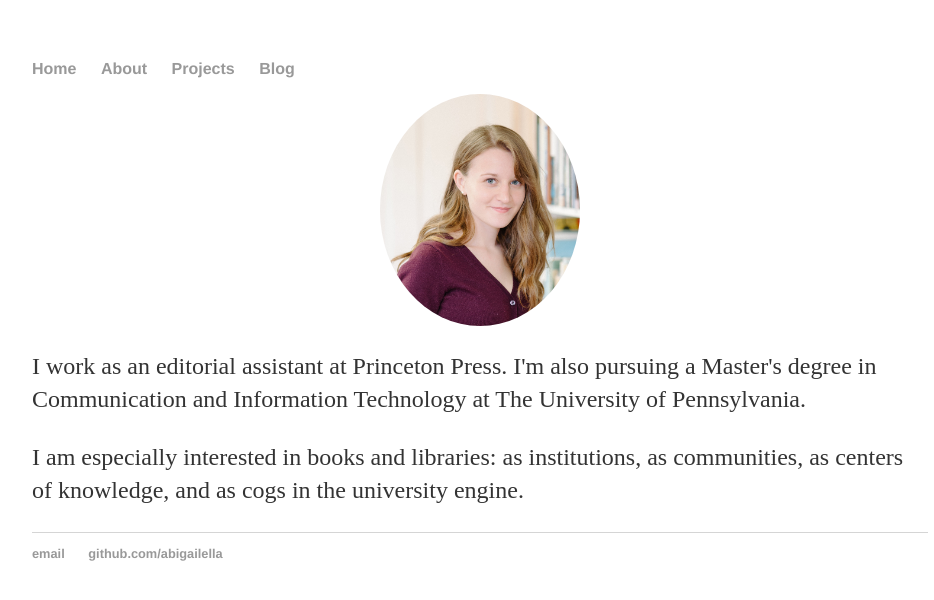
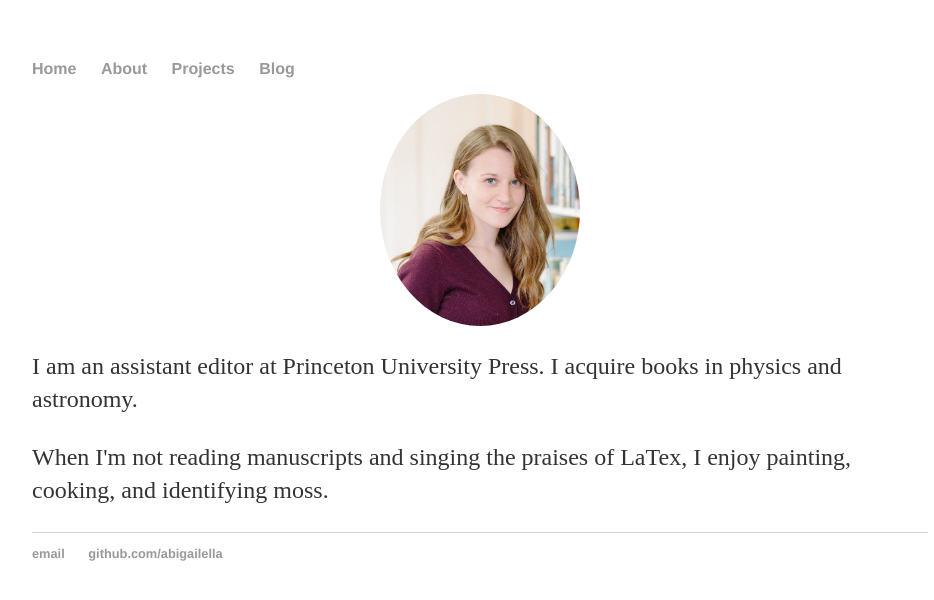
Before and after one commit to abigailella/abigailella.github.io, a Jekyll site: the page built from about.html, in a window 1280 px wide. Shown: the top 600 px of the page, without its empty margins (160-1094 px from the left). Built offline with Jekyll 4.4.1, drawn with Linux system fonts in a browser that asks for light colours.

Commit message:
Update about.html

```diff
--- a/about.html
+++ b/about.html
@@ -19,10 +19,9 @@ img {
 
 
 <img src="headshot.jpg" alt="Avatar" style="width:200px">
-<p> I work as an editorial assistant at Princeton Press. I'm also pursuing a Master's degree in Communication and Information Technology at The University of Pennsylvania.
+<p> I am an assistant editor at Princeton University Press. I acquire books in physics and astronomy.
 					</p>
-<p>I am especially interested in books and libraries: as institutions, as communities, as centers of knowledge,
-and as cogs in the university engine.  </p>
+<p>When I'm not reading manuscripts and singing the praises of LaTex, I enjoy painting, cooking, and identifying moss.</p>
 </body>
 </html>
 
```
